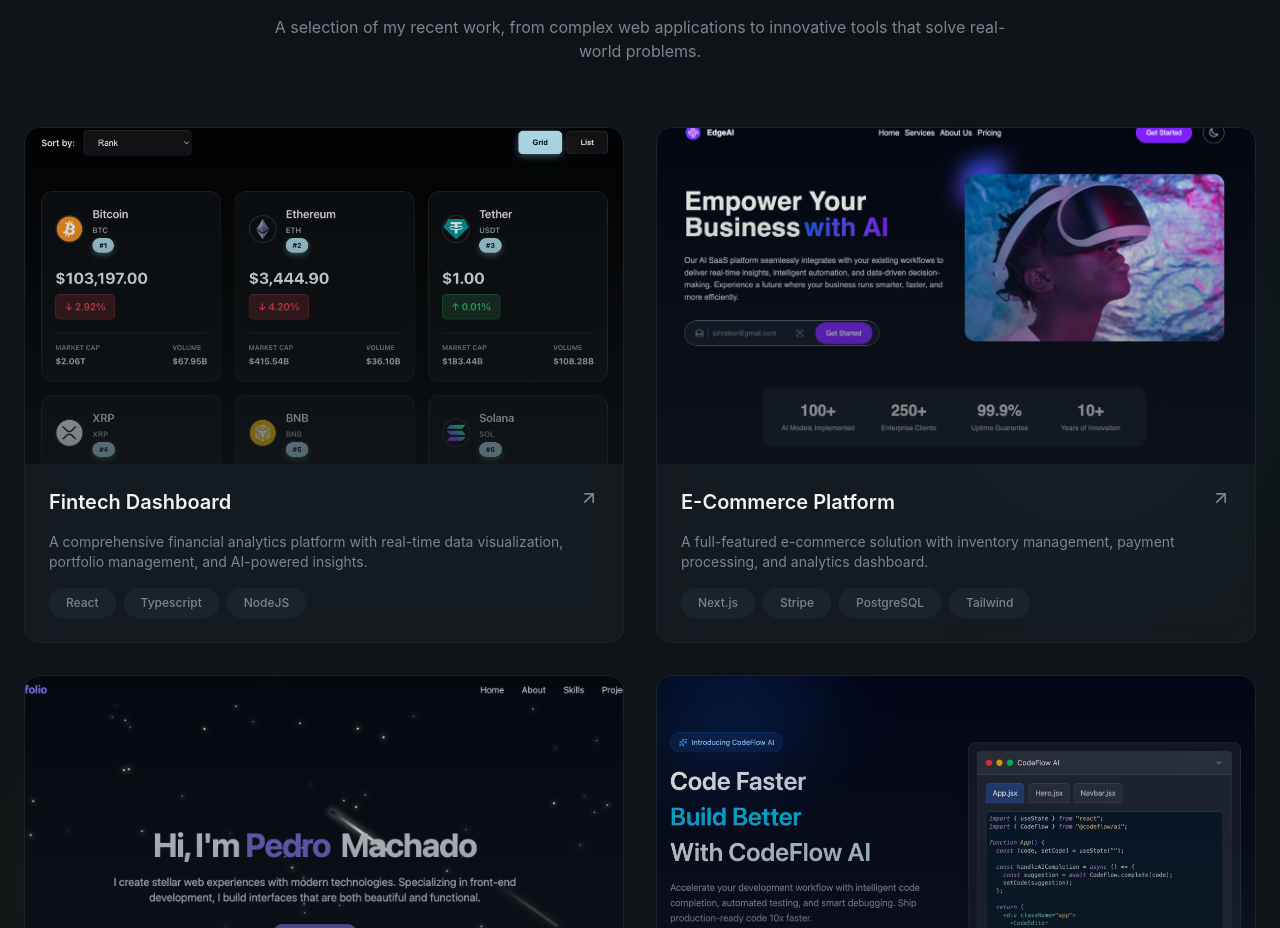
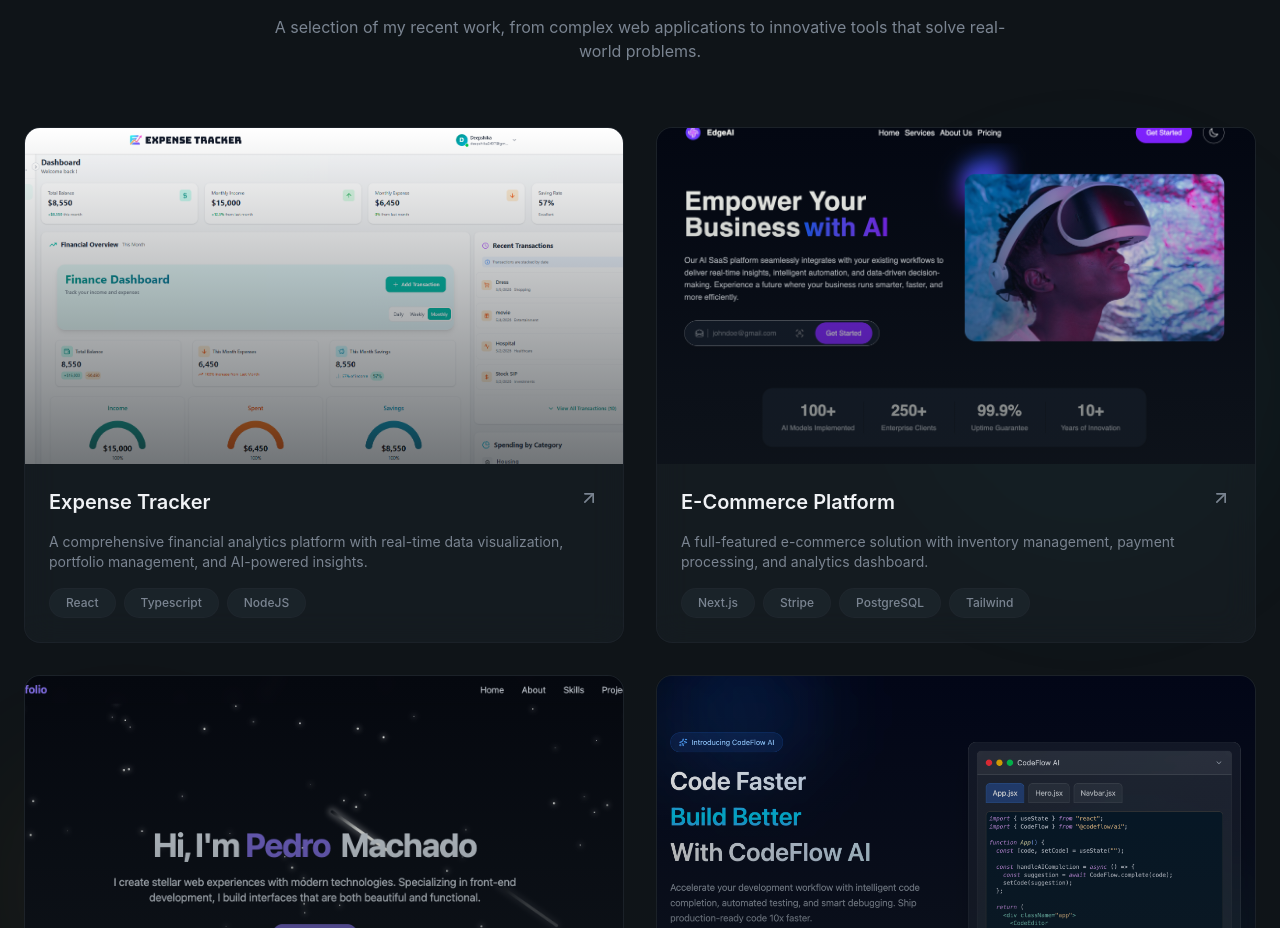
Before and after one commit to deepshikava/dev-personal-portfolio, a React (Vite) app: page / in a window 1280 px wide. Shown: the part 4080-5008 px from the top of the page. Built offline with nearby package versions, Linux system fonts and the light colour scheme.

Commit message:
Updated project 1 information

```diff
--- a/src/sections/Projects.jsx
+++ b/src/sections/Projects.jsx
@@ -3,13 +3,13 @@
 import { AnimatedBorderButton } from "@/components/AnimatedBorderButton";
 const projects = [
   {
-    title: "Fintech Dashboard",
+    title: "Expense Tracker",
     description:
       "A comprehensive financial analytics platform with real-time data visualization, portfolio management, and AI-powered insights.",
-    image: "/projects/project1.png",
+    image: "/projects/expense_tracker.png",
     tags: ["React", "Typescript", "NodeJS"],
-    link: "#",
-    github: "#",
+    link: "https://expense-tracker-frontend-roan-pi.vercel.app/login",
+    github: "https://github.com/deepshikava/expense-tracker/tree/main",
   },
   {
     title: "E-Commerce Platform",
```
Also changed, not shown: public/projects/expense_tracker.png (added), public/projects/project1.png (deleted).
